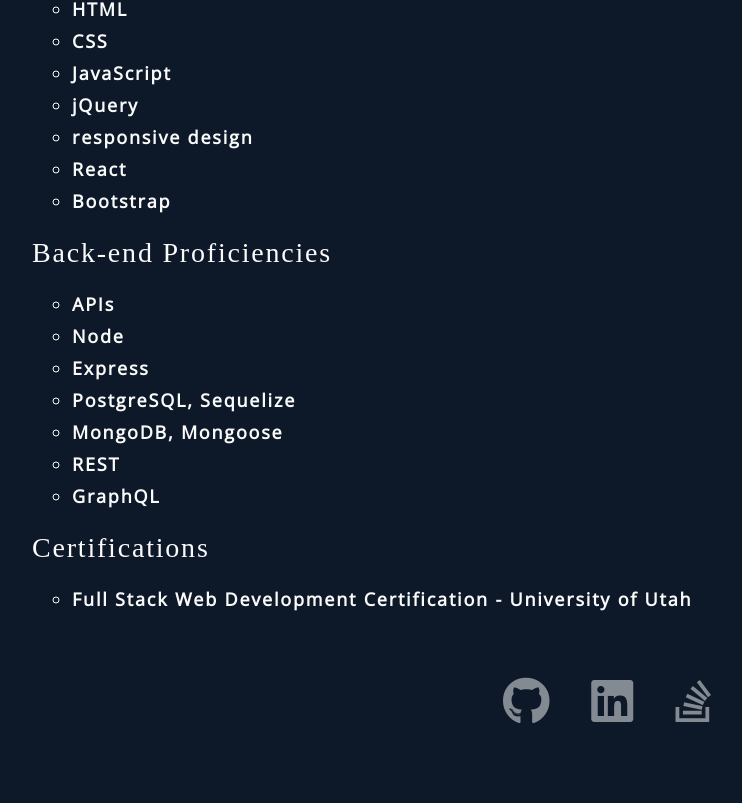
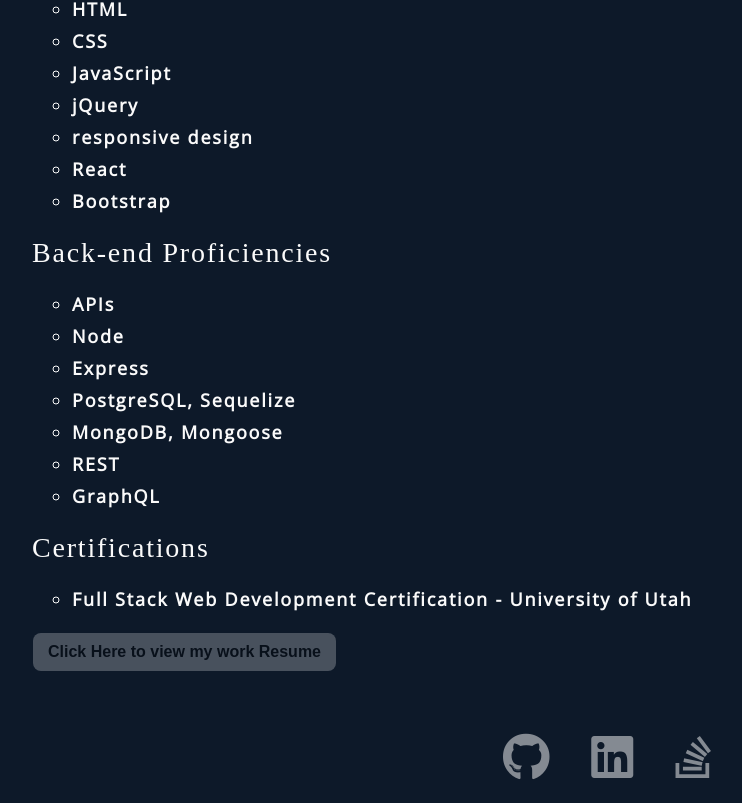
Before and after one commit to b3hold23/portfolio, a React (Vite) app: page /resume in a window 1280 px wide. Shown: the part 345-1148 px from the top of the page, without its empty margins (32-774 px from the left). Before the commit the page ends 1092 px from the top, so only its background shows below. Built offline with nearby package versions, Linux system fonts and the light colour scheme; a web font is replaced by a local one.

Commit message:
added link to work resume

```diff
--- a/src/components/Resume/index.jsx
+++ b/src/components/Resume/index.jsx
@@ -28,6 +28,9 @@ function Resume() {
         <ul className="skills">
           <li>Full Stack Web Development Certification - University of Utah</li>
         </ul>
+        <a href="https://docs.google.com/document/d/1v1_z_xXTXuTMhieKSG-P0Boi8WW3xhYdnaP3i6Ql3dQ/edit?usp=sharing">
+          <button className="resumeBtn"><span>Click Here to view my work Resume</span></button>
+        </a>
       </div>
     </section>
   );
--- a/src/index.css
+++ b/src/index.css
@@ -114,11 +114,11 @@ button {
   text-decoration: none;
   border-radius: 0.5rem;
   border: none;
-  color: #fff;
+  color: #000000;
   outline: none;
   cursor: pointer;
   margin: 0 1px;
-  background-color: var(--dark);
+  background-color: var(--alpha);
   padding: 10px 15px;
   opacity: 0.7;
 }
```
